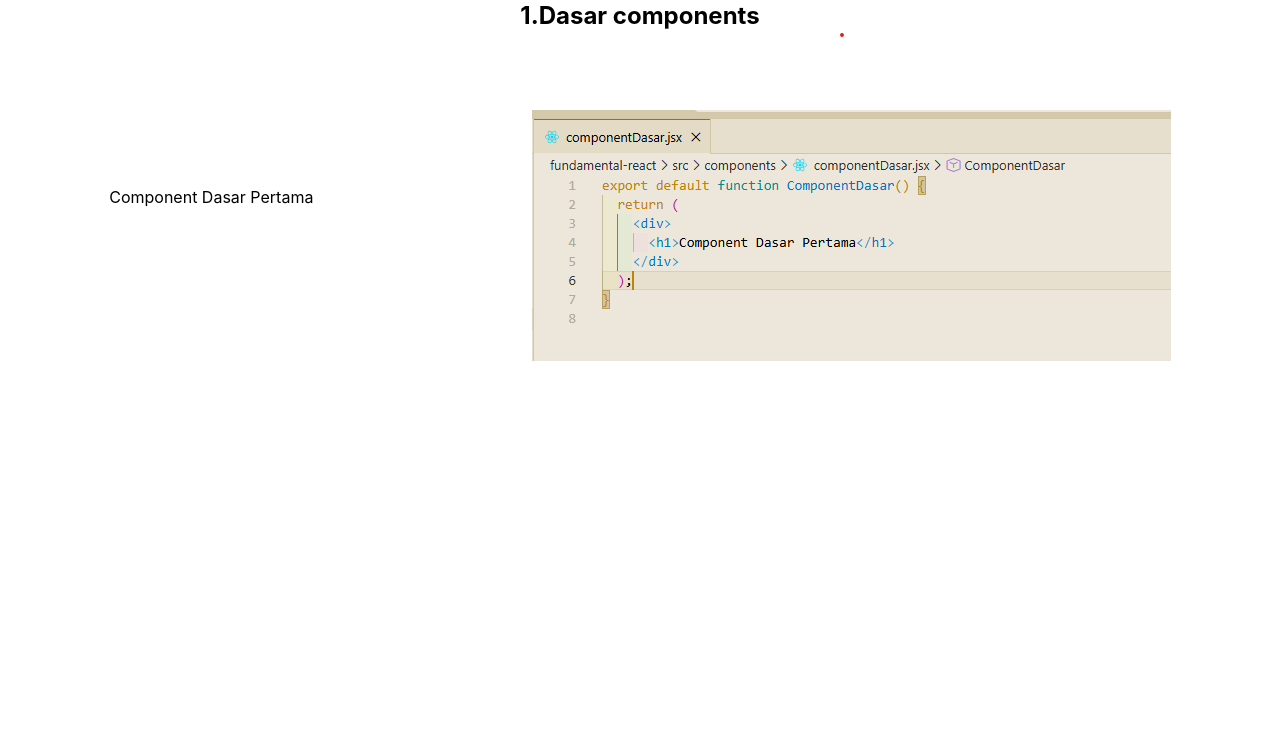
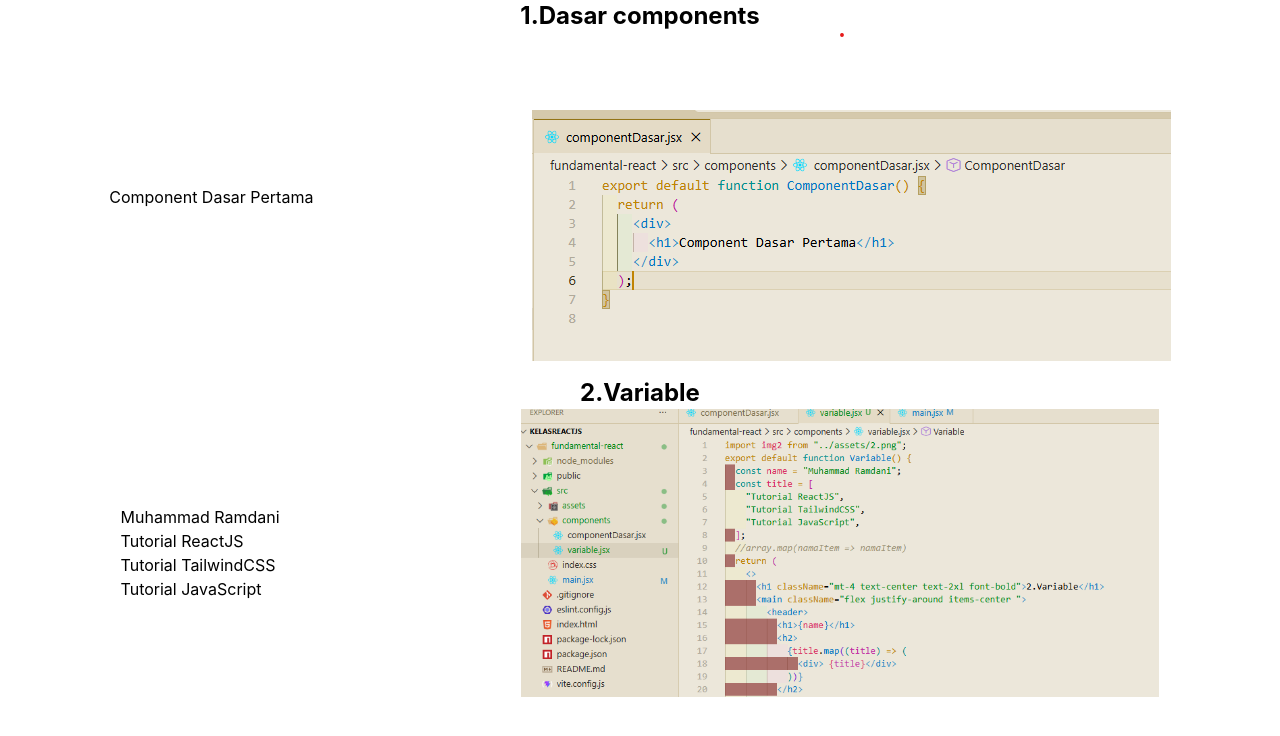
Before and after one commit to MuhammadRamdani121/Fundamental_ReactJS, a React (Vite) app: page / in a window 1280 px wide. Shown: the top 736 px of the page. Built offline with nearby package versions, Linux system fonts and the light colour scheme.

Commit message:
menambahkan File Variabel

```diff
--- /dev/null
+++ b/src/components/variable.jsx
@@ -0,0 +1,28 @@
+import img2 from "../assets/2.png";
+export default function Variable() {
+  const name = "Muhammad Ramdani";
+  const title = [
+    "Tutorial ReactJS",
+    "Tutorial TailwindCSS",
+    "Tutorial JavaScript",
+  ];
+  //array.map(namaItem => namaItem)
+  return (
+    <>
+      <h1 className="mt-4 text-center text-2xl font-bold">2.Variable</h1>
+      <main className="flex justify-around items-center ">
+        <header>
+          <h1>{name}</h1>
+          <h2>
+            {title.map((title) => (
+              <div> {title}</div>
+            ))}
+          </h2>
+        </header>
+        <main>
+          <img className="h-72 w-auto" src={img2} alt="" />
+        </main>
+      </main>
+    </>
+  );
+}
--- a/src/main.jsx
+++ b/src/main.jsx
@@ -3,9 +3,11 @@
 import "./index.css";
 
 import ComponentDasar from "./components/componentDasar.jsx";
+import Variable from "./components/variable.jsx";
 
 createRoot(document.getElementById("root")).render(
   <StrictMode>
     <ComponentDasar />
+    <Variable />
   </StrictMode>,
 );
```
Also changed, not shown: src/assets/2.png (added).
